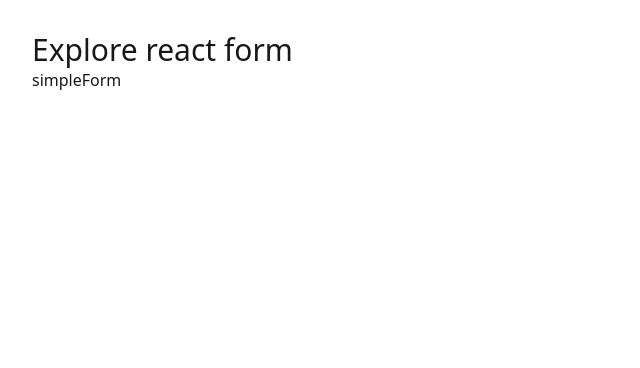
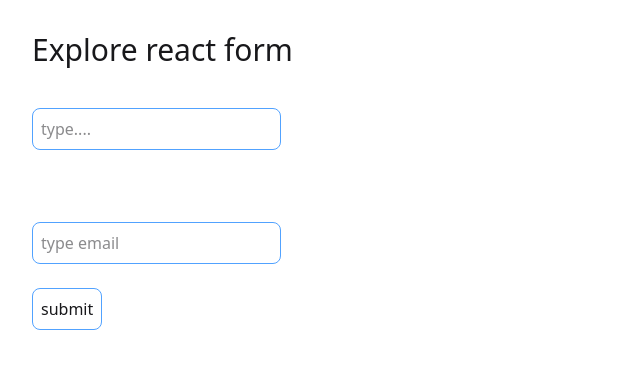
Before and after one commit to developerTamanna/module-46, a React (Vite) app: page / in a window 1280 px wide. Shown: the top 368 px of the page, without its empty margins (0-640 px from the left). Built offline with nearby package versions, Linux system fonts and the light colour scheme.

Commit message:
valu collect by form

```diff
--- a/src/components/SimpleForm/SimpleForm.jsx
+++ b/src/components/SimpleForm/SimpleForm.jsx
@@ -1,9 +1,30 @@
 import React from 'react';
 
 const SimpleForm = () => {
+
+     const handleSubmit =(event)=>{
+        event.preventDefault()
+        console.log( event.target.text.value)
+        console.log(event.target.email.value)
+     }
+
+
     return (
-        <div>
-            <h1>simpleForm</h1>
+        <div className='mt-10'>
+            <form onSubmit={handleSubmit}>
+            <input className='border border-blue-400 p-2 rounded-lg focus:outline-none focus:ring-2 focus:ring-blue-500' type="text" name='text' placeholder='type....'/>
+
+            <br/>
+            <br/>
+
+             <br/>
+             <br/>
+             <input className='border  border-blue-400 p-2 rounded-lg focus:outline-none focus:ring-2 focus:ring-blue-500' type="email" name="email" id="" placeholder='type email'/>
+
+             <br/>
+             <br/>
+             <input className='border  border-blue-400 p-2 rounded-lg focus:outline-none focus:ring-2 focus:ring-blue-500' type="submit" value="submit"/>
+            </form>
         </div>
     );
 };
```
